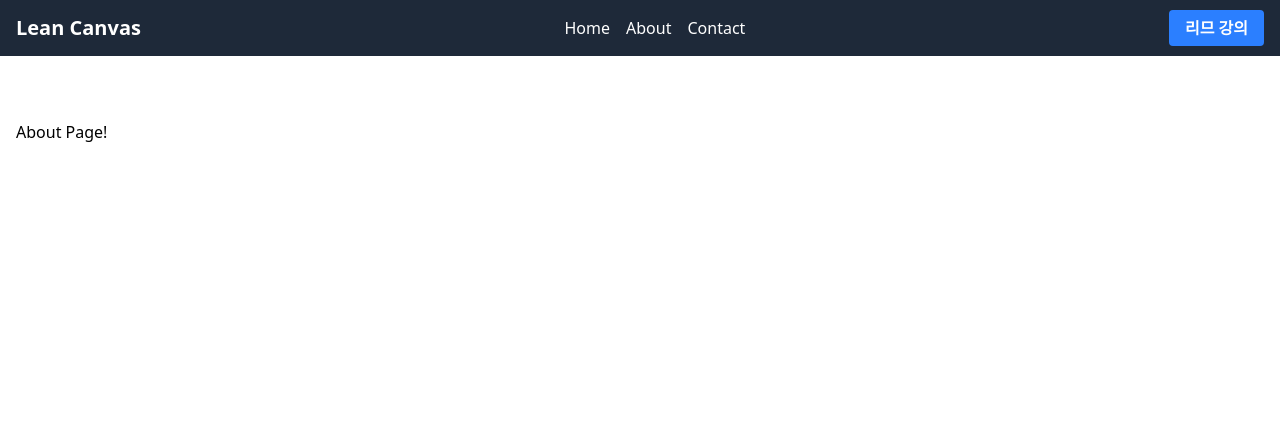
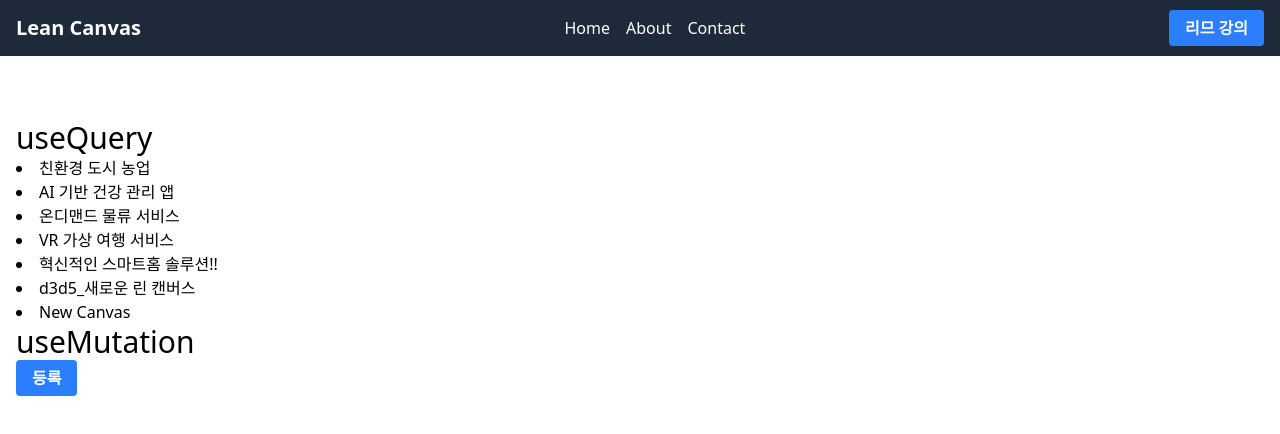
Before and after one commit to limlimjo/lean-canvas-react, a React (Vite) app: page /about in a window 1280 px wide. Shown: the top 434 px of the page. Built offline with nearby package versions, Linux system fonts and the light colour scheme; data requests are answered from the project's data file.

Commit message:
[add] 린 캔버스 React Query 적용 해보기(About 페이지)

```diff
--- a/data/db.json
+++ b/data/db.json
@@ -238,6 +238,10 @@
       "lastModified": "2025-05-01 19:41:46",
       "category": "신규",
       "id": 6
+    },
+    {
+      "title": "New Canvas",
+      "id": 7
     }
   ]
 }
--- a/package.json
+++ b/package.json
@@ -14,6 +14,7 @@
   },
   "dependencies": {
     "@tailwindcss/vite": "^4.1.4",
+    "@tanstack/react-query": "^5.75.5",
     "axios": "^1.9.0",
     "dayjs": "^1.11.13",
     "json-server": "^0.17.4",
--- a/src/components/LeanCanvas.jsx
+++ b/src/components/LeanCanvas.jsx
@@ -14,69 +14,69 @@ function LeanCanvas({ canvas, onCanvasChange }) {
       <div className="grid grid-cols-5">
         <CanvasCard
           title={'1. 문제'}
-          notes={canvas.problem.notes}
+          notes={canvas.problem?.notes}
           onNotesChange={notes => handleNotesChange('problem', notes)}
         />
         <CanvasCard
           title={'4. 해결안'}
-          notes={canvas.solution.notes}
+          notes={canvas.solution?.notes}
           onNotesChange={notes => handleNotesChange('solution', notes)}
         />
         <CanvasCard
           title={'3. 가치제안'}
-          notes={canvas.valueProposition.notes}
+          notes={canvas.valueProposition?.notes}
           onNotesChange={notes => handleNotesChange('valueProposition', notes)}
         />
         <CanvasCard
           title={'5. 경쟁우위'}
-          notes={canvas.unfairAdvantage.notes}
+          notes={canvas.unfairAdvantage?.notes}
           onNotesChange={notes => handleNotesChange('unfairAdvantage', notes)}
         />
         <CanvasCard
           title={'2. 목표 고객'}
-          notes={canvas.customerSegments.notes}
+          notes={canvas.customerSegments?.notes}
           onNotesChange={notes => handleNotesChange('customerSegments', notes)}
         />
         <CanvasCard
           title={'기존 대안'}
           isSubtitle
-          notes={canvas.existingAlternatives.notes}
+          notes={canvas.existingAlternatives?.notes}
           onNotesChange={notes =>
             handleNotesChange('existingAlternatives', notes)
           }
         />
         <CanvasCard
           title={'8. 핵심지표'}
-          notes={canvas.keyMetrics.notes}
+          notes={canvas.keyMetrics?.notes}
           onNotesChange={notes => handleNotesChange('keyMetrics', notes)}
         />
         <CanvasCard
           title={'상위개념'}
           isSubtitle
-          notes={canvas.highLevelConcept.notes}
+          notes={canvas.highLevelConcept?.notes}
           onNotesChange={notes => handleNotesChange('highLevelConcept', notes)}
         />
         <CanvasCard
           title={'9. 고객 경로'}
-          notes={canvas.channels.notes}
+          notes={canvas.channels?.notes}
           onNotesChange={notes => handleNotesChange('channels', notes)}
         />
         <CanvasCard
           title={'얼리 어답터'}
           isSubtitle
-          notes={canvas.earlyAdopters.notes}
+          notes={canvas.earlyAdopters?.notes}
           onNotesChange={notes => handleNotesChange('earlyAdopters', notes)}
         />
       </div>
       <div className="grid grid-cols-2">
         <CanvasCard
           title={'7. 비용 구조'}
-          notes={canvas.costStructure.notes}
+          notes={canvas.costStructure?.notes}
           onNotesChange={notes => handleNotesChange('costStructure', notes)}
         />
         <CanvasCard
           title={'6. 수익 흐름'}
-          notes={canvas.revenueStreams.notes}
+          notes={canvas.revenueStreams?.notes}
           onNotesChange={notes => handleNotesChange('revenueStreams', notes)}
         />
       </div>
--- a/src/main.jsx
+++ b/src/main.jsx
@@ -1,6 +1,7 @@
 import React from 'react';
 import { createRoot } from 'react-dom/client';
 import { createBrowserRouter, RouterProvider } from 'react-router-dom';
+import { QueryClient, QueryClientProvider } from '@tanstack/react-query';
 import './index.css';
 import App from './App';
 import Home from './pages/Home';
@@ -9,6 +10,7 @@ import Contact from './pages/Contact';
 import ErrorPage from './pages/ErrorPage';
 import CanvasDetail from './pages/CanvasDetail';
 
+const queryClient = new QueryClient();
 const router = createBrowserRouter([
   {
     path: '/',
@@ -45,6 +47,8 @@ const router = createBrowserRouter([
 
 createRoot(document.getElementById('root')).render(
   <React.StrictMode>
-    <RouterProvider router={router} />
+    <QueryClientProvider client={queryClient}>
+      <RouterProvider router={router} />
+    </QueryClientProvider>
   </React.StrictMode>,
 );
--- a/src/pages/About.jsx
+++ b/src/pages/About.jsx
@@ -1,5 +1,47 @@
+import { useMutation, useQuery, useQueryClient } from '@tanstack/react-query';
+import axios from 'axios';
+import Button from '../components/Button';
+
 function About() {
-  return <div>About Page!</div>;
+  const queryClient = useQueryClient();
+  // 데이터를 효율적으로 가져오기 위해 useQuery 사용
+  const { isLoading, error, data } = useQuery({
+    queryKey: ['canvases'],
+    queryFn: () =>
+      axios.get('http://localhost:8000/canvases/').then(res => res.data),
+    initialData: [],
+  });
+
+  // 데이터를 효율적으로 추가하기 위해 useMutation 사용
+  const { mutate: createNewCanvas, isLoading: isLoadingCreate } = useMutation({
+    mutationFn: newCanvas =>
+      axios.post('http://localhost:8000/canvases/', newCanvas),
+    onSuccess: () => {
+      // invalidateQueries는 캐시된 데이터를 무효화하고 refetch를 트리거
+      queryClient.invalidateQueries(['canvases']);
+    },
+  });
+
+  const handleCreate = () => {
+    createNewCanvas({
+      title: 'New Canvas',
+    });
+  };
+
+  return (
+    <div>
+      <h2 className="text-3xl">useQuery</h2>
+      {isLoading && <p>...Loading</p>}
+      {error && <p className="text-red-700">{error.message}</p>}
+      {data.map(item => (
+        <li key={item.id}>{item.title}</li>
+      ))}
+
+      <h2 className="text-3xl">useMutation</h2>
+      {isLoadingCreate && <p>...Loading</p>}
+      <Button onClick={handleCreate}>등록</Button>
+    </div>
+  );
 }
 
 export default About;
--- a/src/pages/Home.jsx
+++ b/src/pages/Home.jsx
@@ -16,10 +16,11 @@ function Home() {
   // API call
   const {
     isLoading,
+    error,
     data,
-    error,
     execute: fetchData,
   } = useApiRequest(getCanvases, { initialData: [] });
+
   const { isLoading: isLoadingCreate, execute: createNewCanvas } =
     useApiRequest(createCanvas);
 
```
Also changed, not shown: 1 other file (tests, documents, lock files or other folders).
